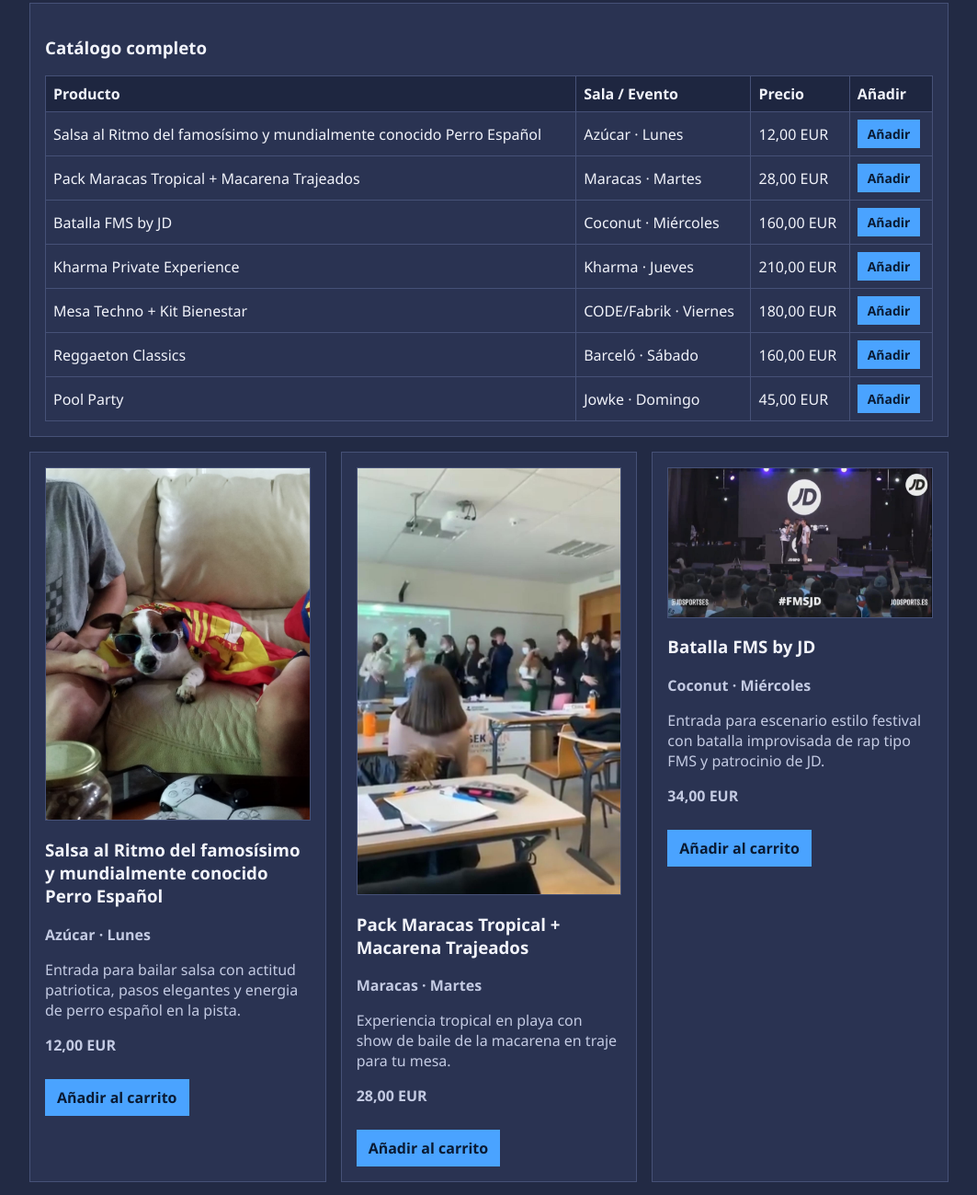
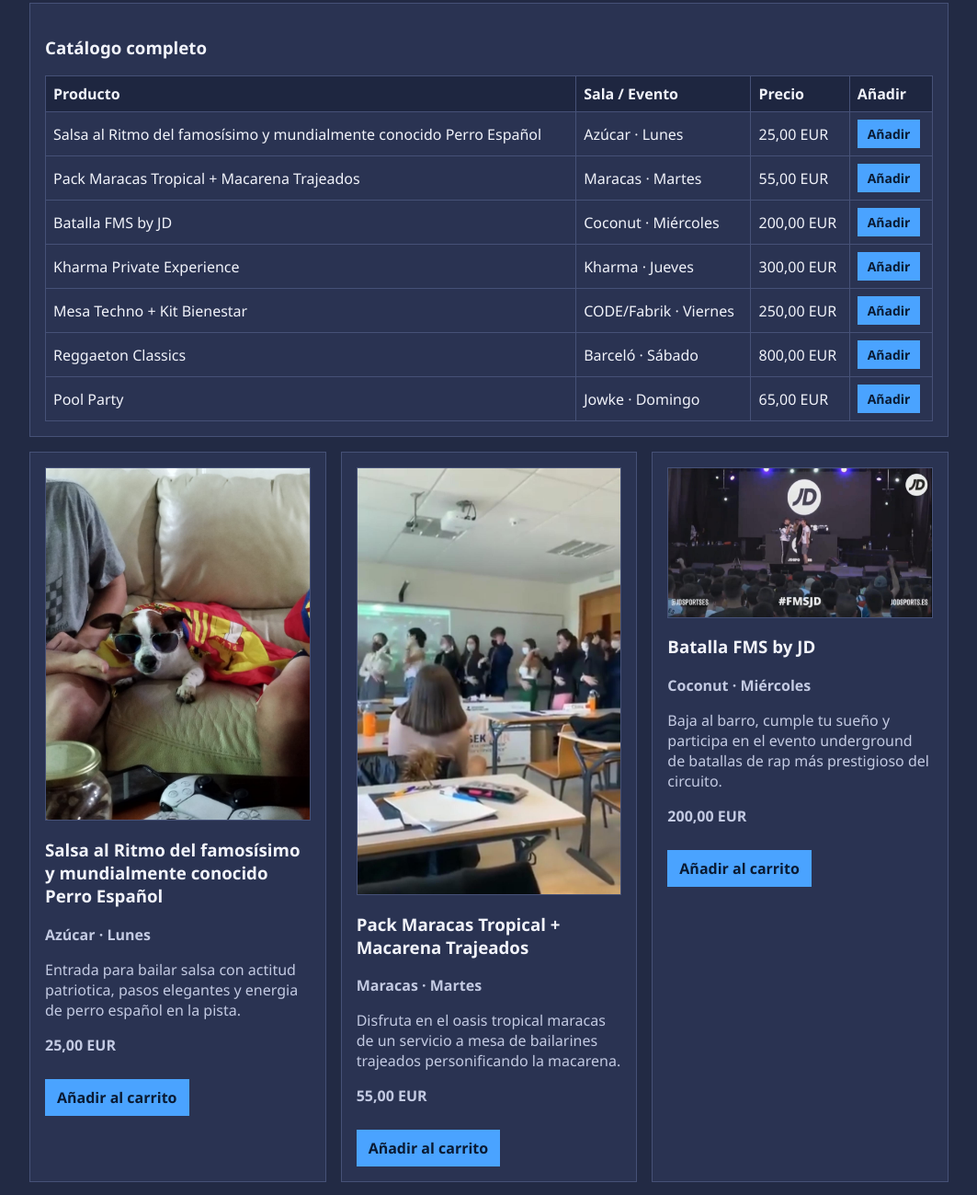
Before and after one commit to Vicente-Perez-Garbin/p4, a plain HTML site: page productos.html in a window 1280 px wide. Shown: the part 218-1517 px from the top of the page at 92% size, without its empty margins (108-1171 px from the left). Drawn offline with Linux system fonts and the light colour scheme.

Commit message:
Cambiar descripciones de nuevo

```diff
--- a/productos.html
+++ b/productos.html
@@ -43,43 +43,43 @@
           <tr>
             <td>Salsa al Ritmo del famosísimo y mundialmente conocido Perro Español</td>
             <td>Azúcar · Lunes</td>
-            <td>12,00 EUR</td>
+            <td>25,00 EUR</td>
             <td><button type="button" class="btn btn-small">Añadir</button></td>
           </tr>
           <tr>
             <td>Pack Maracas Tropical + Macarena Trajeados</td>
             <td>Maracas · Martes</td>
-            <td>28,00 EUR</td>
+            <td>55,00 EUR</td>
             <td><button type="button" class="btn btn-small">Añadir</button></td>
           </tr>
           <tr>
             <td>Batalla FMS by JD</td>
             <td>Coconut · Miércoles</td>
-            <td>160,00 EUR</td>
+            <td>200,00 EUR</td>
             <td><button type="button" class="btn btn-small">Añadir</button></td>
           </tr>
           <tr>
             <td>Kharma Private Experience</td>
             <td>Kharma · Jueves</td>
-            <td>210,00 EUR</td>
+            <td>300,00 EUR</td>
             <td><button type="button" class="btn btn-small">Añadir</button></td>
           </tr>
           <tr>
             <td>Mesa Techno + Kit Bienestar</td>
             <td>CODE/Fabrik · Viernes</td>
-            <td>180,00 EUR</td>
+            <td>250,00 EUR</td>
             <td><button type="button" class="btn btn-small">Añadir</button></td>
           </tr>
           <tr>
             <td>Reggaeton Classics</td>
             <td>Barceló · Sábado</td>
-            <td>160,00 EUR</td>
+            <td>800,00 EUR</td>
             <td><button type="button" class="btn btn-small">Añadir</button></td>
           </tr>
           <tr>
             <td>Pool Party</td>
             <td>Jowke · Domingo</td>
-            <td>45,00 EUR</td>
+            <td>65,00 EUR</td>
             <td><button type="button" class="btn btn-small">Añadir</button></td>
           </tr>
         </tbody>
@@ -92,7 +92,7 @@
         <h3>Salsa al Ritmo del famosísimo y mundialmente conocido Perro Español</h3>
         <p><strong>Azúcar · Lunes</strong></p>
         <p>Entrada para bailar salsa con actitud patriotica, pasos elegantes y energia de perro español en la pista.</p>
-        <p><strong>12,00 EUR</strong></p>
+        <p><strong>25,00 EUR</strong></p>
         <button type="button" class="btn">Añadir al carrito</button>
       </article>
 
@@ -100,8 +100,8 @@
         <img src="assets/media/imagen-maracas.jpeg" alt="Pack Maracas Tropical + Macarena Trajeados" />
         <h3>Pack Maracas Tropical + Macarena Trajeados</h3>
         <p><strong>Maracas · Martes</strong></p>
-        <p>Experiencia tropical en playa con show de baile de la macarena en traje para tu mesa.</p>
-        <p><strong>28,00 EUR</strong></p>
+        <p>Disfruta en el oasis tropical maracas de un servicio a mesa de bailarines trajeados personificando la macarena.</p>
+        <p><strong>55,00 EUR</strong></p>
         <button type="button" class="btn">Añadir al carrito</button>
       </article>
 
@@ -109,8 +109,8 @@
         <img src="assets/media/imagen-coconut.jpeg" alt="Batalla FMS by JD" />
         <h3>Batalla FMS by JD</h3>
         <p><strong>Coconut · Miércoles</strong></p>
-        <p>Entrada para escenario estilo festival con batalla improvisada de rap tipo FMS y patrocinio de JD.</p>
-        <p><strong>34,00 EUR</strong></p>
+        <p>Baja al barro, cumple tu sueño y participa en el evento underground de batallas de rap más prestigioso del circuito.</p>
+        <p><strong>200,00 EUR</strong></p>
         <button type="button" class="btn">Añadir al carrito</button>
       </article>
 
@@ -118,8 +118,8 @@
         <img src="assets/media/imagen-kharma.jpeg" alt="Kharma Private Experience" />
         <h3>Kharma Private Experience</h3>
         <p><strong>Kharma (Jaén) · Jueves</strong></p>
-        <p>Servicio tematico de animacion andaluza con performance de ramo de olivo.</p>
-        <p><strong>22,00 EUR</strong></p>
+        <p>Contrata para tí o alguno de tus amigos un servicio de máxima discreción con el que en el momento más oportuno de la noche un vareador enmascarado aparecerá a un vareador tras tú objetivo con intensidad a petición por el cliente!</p>
+        <p><strong>300,00 EUR</strong></p>
         <button type="button" class="btn">Añadir al carrito</button>
       </article>
 
@@ -127,8 +127,8 @@
         <img src="assets/media/imagen-fabrik.jpeg" alt="Mesa Techno + Kit Bienestar" />
         <h3>Mesa Techno + Kit Bienestar</h3>
         <p><strong>CODE/Fabrik · Viernes</strong></p>
-        <p>Reservado con botella y kit de bienestar en mesa (agua fria y ibuprofeno).</p>
-        <p><strong>180,00 EUR</strong></p>
+        <p>Disfruta de una movidita noche de hard techno en el backstage con servicio a mesa del kit de bienestar (agua fría e ibuprofeno).</p>
+        <p><strong>250,00 EUR</strong></p>
         <button type="button" class="btn">Añadir al carrito</button>
       </article>
 
@@ -136,8 +136,8 @@
         <img src="assets/media/imagen-barcelo.jpeg" alt="Reggaeton Classics Premium" />
         <h3>Reggaeton Classics</h3>
         <p><strong>Barceló · Sábado</strong></p>
-        <p>Pack para 4 personas con reservado, acceso VIP y botella incluida.</p>
-        <p><strong>160,00 EUR</strong></p>
+        <p>El típico reservado pijo bien de precio.</p>
+        <p><strong>800,00 EUR</strong></p>
         <button type="button" class="btn">Añadir al carrito</button>
       </article>
 
@@ -146,7 +146,7 @@
         <h3>Pool Party</h3>
         <p><strong>Jowke · Domingo</strong></p>
         <p>Pool party de domingo para curar la resaca con agua, musica y ambiente de terraza.</p>
-        <p><strong>45,00 EUR</strong></p>
+        <p><strong>65,00 EUR</strong></p>
         <button type="button" class="btn">Añadir al carrito</button>
       </article>
     </section>
```
